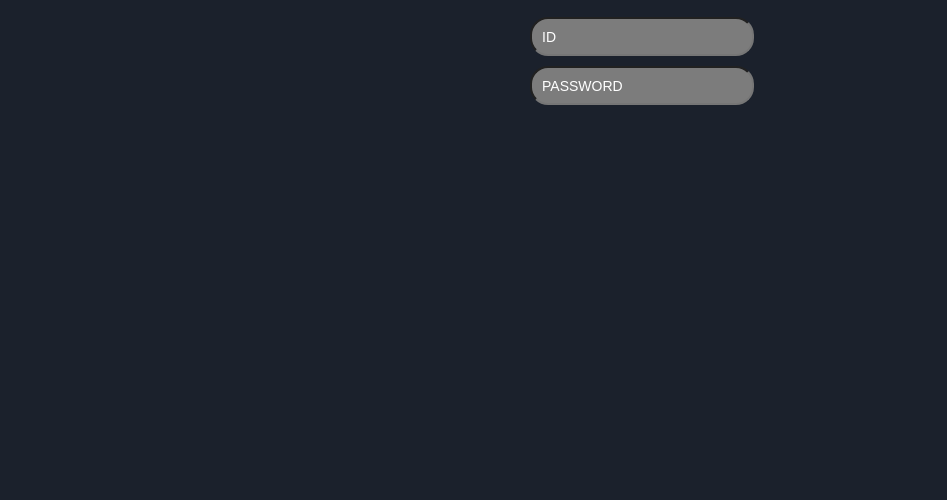
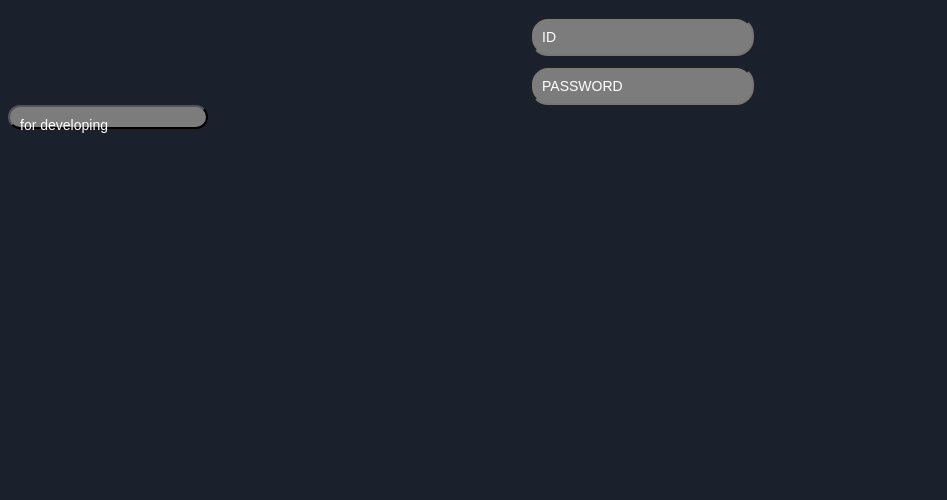
Before and after one commit to YiSeongYeop/KAIST_gradulator, a plain HTML site: page login.html in a window 1280 px wide. Shown: the part 300-800 px from the top of the page, without its empty margins (0-947 px from the left). Drawn offline with Linux system fonts and the light colour scheme.

Commit message:
page change

```diff
--- a/login.css
+++ b/login.css
@@ -90,3 +90,17 @@ h1 {
 	text-align: left;
 	color:white;
 }
+
+#test1 {
+	border-radius: 18px;
+    background: #7c7c7c;
+    padding: 10px;
+    width: 200px;
+    height: 15px;
+    margin-bottom: 10px;
+
+	font-family:08서울남산체;
+	font-size:14px;
+	text-align: left;
+	color:white;
+}
--- a/login.html
+++ b/login.html
@@ -19,5 +19,8 @@
 			<input type="text" id="PW_input" placeholder="PASSWORD"/>
 		</div>
 	</div>
+	<button id="test1" type="button" onClick="location.href='calculate.html'">
+		for developing
+	</button>
 </body>
 </html>
```
Also changed, not shown: calculate.html (added).
